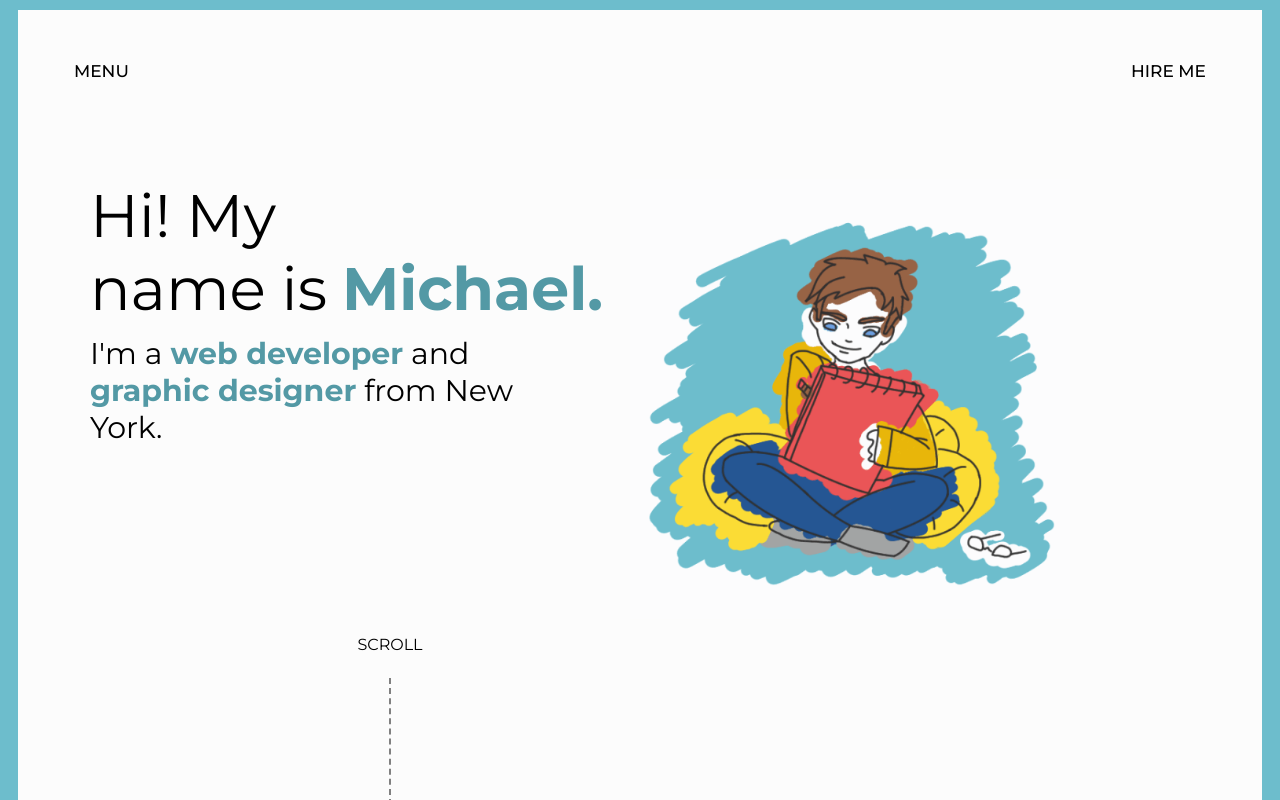
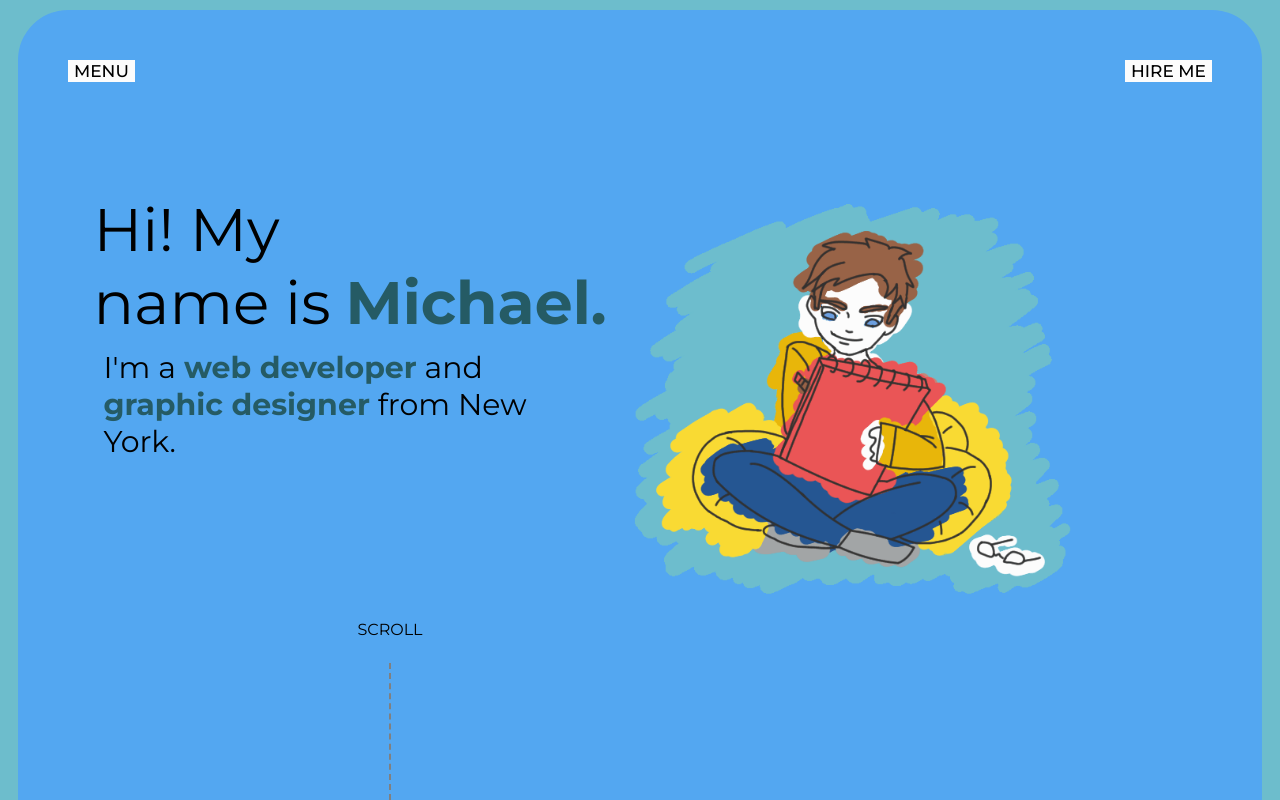
Before and after one commit to Mikalizcool/Michael-Portfolio, a React (Vite) app in the folder my-portfolio/: page / in a window 1280 px wide. Shown: the top 800 px of the page. Built offline with nearby package versions, Linux system fonts and the light colour scheme.

Commit message:
style: improve home page design

```diff
--- a/my-portfolio/src/components/welcome.css
+++ b/my-portfolio/src/components/welcome.css
@@ -33,16 +33,17 @@
     top: 73px;
     left: 15px;
     margin: 0;
-    color: #5399a5;
+    color: #255b65;
 }
 .welcome-description {
     font-size: 30px;
     margin-top: 10px;
+    margin-left: 10px;
 }
 .bold-description {
     font-weight: bold;
     display: inline;
-    color: #5399a5;
+    color: #255b65;
 }
 .vertical-line {
     border: none;
@@ -55,6 +56,10 @@
     flex-direction: column;
     position: relative;
     right: 250px;
+}
+.body {
+    background-color: rgb(83, 167, 241);
+    border-radius: 50px;
 }
 
 @media screen and (max-width: 1000px) {
```
Also changed, not shown: my-portfolio/src/assets/welcome.gif.
